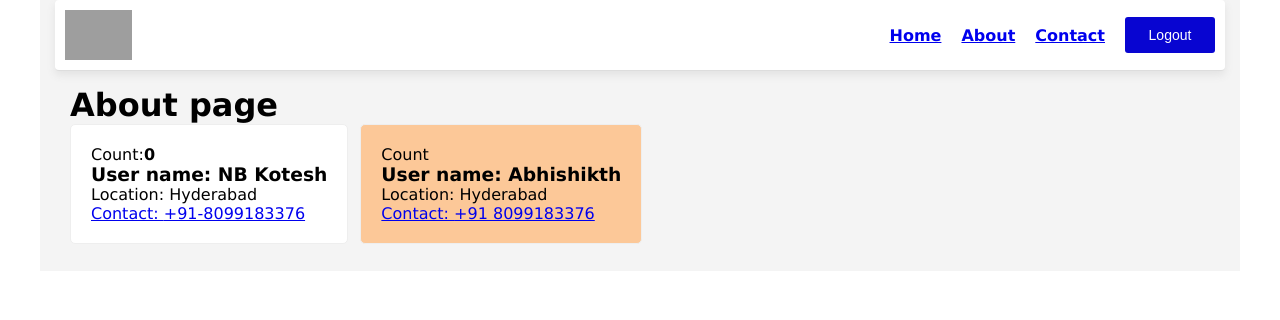
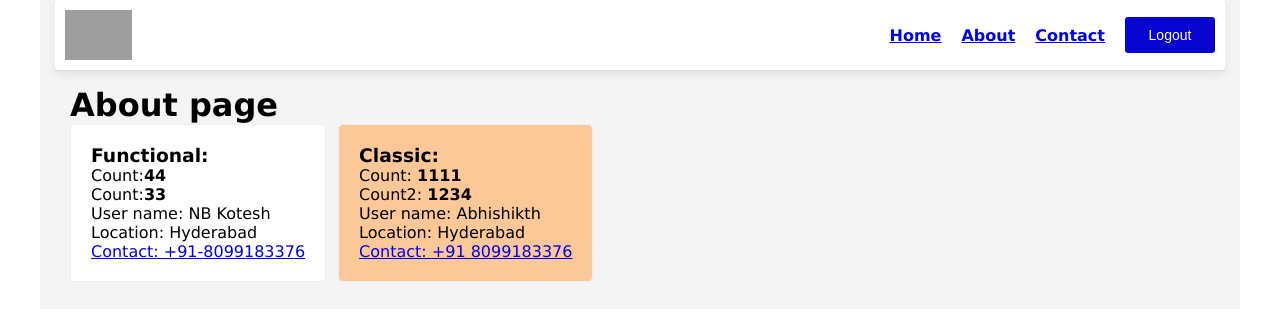
Before and after one commit to nbkoteshpi/step, a React (Vite) app: page /about in a window 1280 px wide. Shown: the top 320 px of the page. Built offline with nearby package versions, Linux system fonts and the light colour scheme; grey boxes are pictures that could not be loaded.

Commit message:
installing before tailwind

```diff
--- a/src/components/About.js
+++ b/src/components/About.js
@@ -7,11 +7,19 @@ const About = () => {
       <div className="p-15">
         <h1>About page</h1>
         <div className="grid-container">
-        <User name="NB Kotesh" location="Hyderabad" contact="+91-8099183376" />
+          <User
+            name="NB Kotesh"
+            location="Hyderabad"
+            contact="+91-8099183376"
+            count="12"
+            count2="2222"
+          />
           <UserClass
             name="Abhishikth"
             location="Hyderabad"
             contact="+91 8099183376"
+            count="1111"
+            count2="1234"
           />
         </div>
       </div>
--- a/src/components/User.js
+++ b/src/components/User.js
@@ -3,12 +3,16 @@ import { useState } from "react";
 
 const User = (props) => {
     const {name, location, contact} = props;
-    const [count] = useState(0);
+    const [count] = useState(44);
+    const [count2] = useState(33);
+    console.log('Function - ', props );
   return (
     <>
       <div className="user-card">
+      <h3>Functional:</h3>
         <p>Count:<b>{count}</b></p>
-        <h3>User name: {name} </h3>
+        <p>Count:<b>{count2}</b></p>
+        <p>User name: {name} </p>
         <p>Location: {location} </p>
         <a href="#">Contact: {contact} </a>
       </div>
--- a/src/components/UserClass.js
+++ b/src/components/UserClass.js
@@ -5,18 +5,24 @@ import { useState } from "react";
 class UserClass extends React.Component {
   constructor(props) {
     super(props);
-    console.log(props);
-    this.state = { count: 0 };
+
+    this.state = { count: 0, count2:2 };
   }
   render() {
-    const { name, location, contact, count } = this.props;
+    const { name, location, contact, count, count2 } = this.props;
+    console.log('Class - ', this.props );
+
     return (
       <>
         <div className="user-card bg-red">
+          <h3>Classic:</h3>
           <p>
-            Count <b>{count}</b>
+            Count: <b>{count}</b>
           </p>
-          <h3>User name: {name} </h3>
+          <p>
+            Count2: <b>{count2}</b>
+          </p>
+          <p>User name: {name} </p>
           <p>Location: {location} </p>
           <a href="#">Contact: {contact} </a>
         </div>
```
Also changed, not shown: 4 other files (tests, documents, lock files or other folders). Lines whose indentation alone changed are shown as unchanged.
